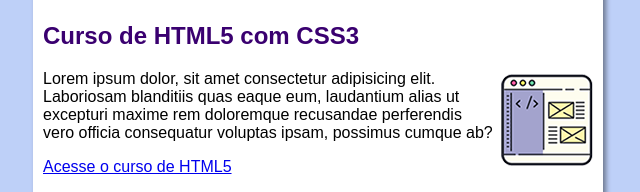
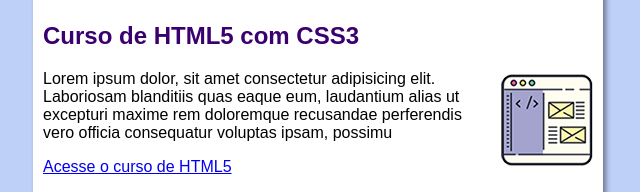
Before and after one commit to Henrique1301/projeto-site, a plain HTML site: page index.html in a window 1280 px wide. Shown: the part 159-351 px from the top of the page, without its empty margins (322-962 px from the left). Drawn offline with Linux system fonts and the light colour scheme.

Commit message:
Update index.html

```diff
--- a/index.html
+++ b/index.html
@@ -16,7 +16,7 @@
         <article>
             <H2>Curso de HTML5 com CSS3</H2>
             <img class="lado" src="imagens/curso-html-css.png" alt="Curo em video HTML">
-            <p>Lorem ipsum dolor, sit amet consectetur adipisicing elit. Laboriosam blanditiis quas eaque eum, laudantium alias ut excepturi maxime rem doloremque recusandae perferendis vero officia consequatur voluptas ipsam, possimus cumque ab?</p>
+            <p>Lorem ipsum dolor, sit amet consectetur adipisicing elit. Laboriosam blanditiis quas eaque eum, laudantium alias ut excepturi maxime rem doloremque recusandae perferendis vero officia consequatur voluptas ipsam, possimu</p>
             <p><a href="paginahtml.html">Acesse o curso de HTML5</a></p>
         </article>
 
```
